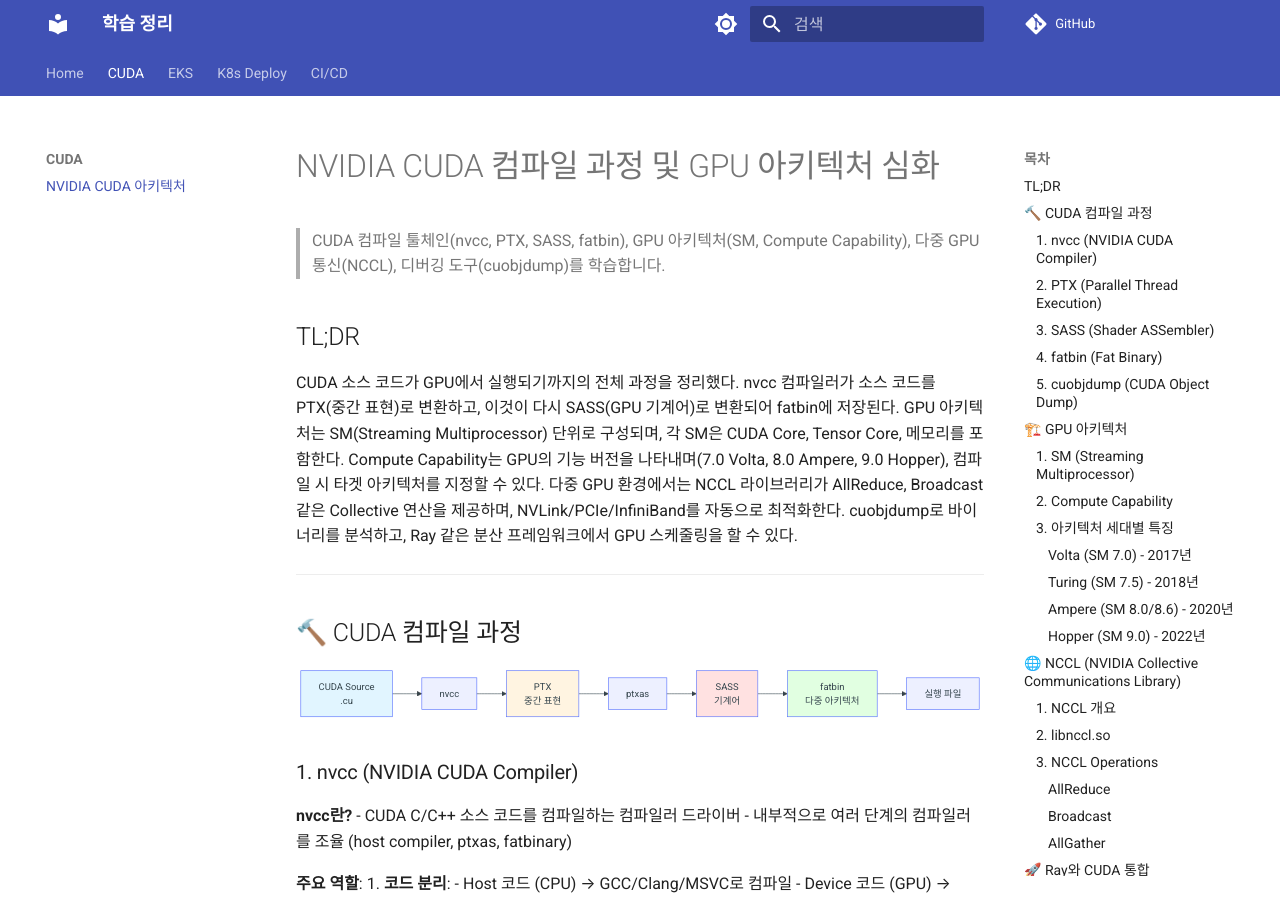
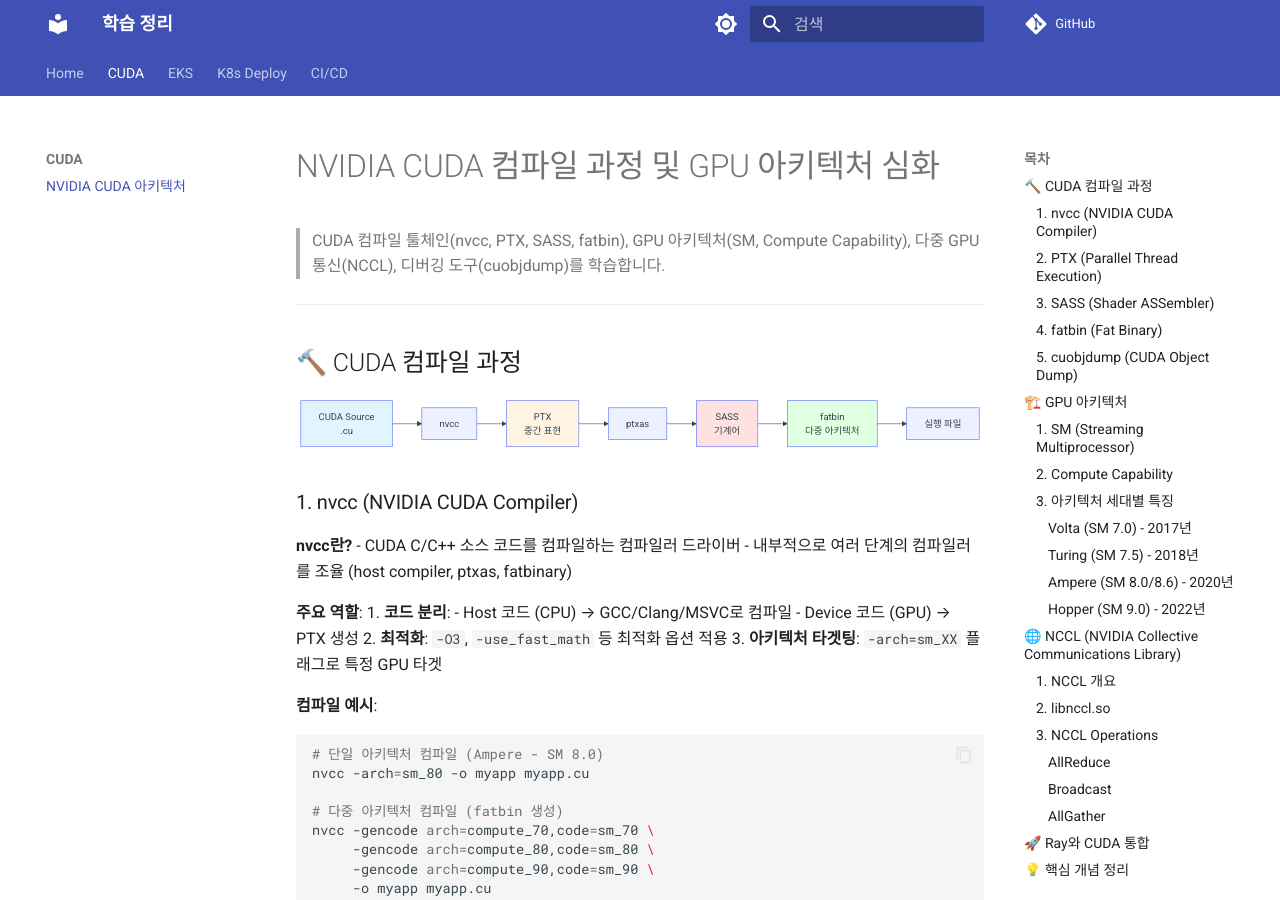
Before and after one commit to juwon8891/juwon8891.github.io, an MkDocs documentation site: the page built from docs/cuda/nvidia-cuda-architecture.md, in a window 1280 px wide and 900 px high. Built offline with MkDocs 1.6.1 and Material for MkDocs 9.7.7, drawn with Linux system fonts in a browser that asks for light colours; comment, search, counter and statistics services are not loaded.

Commit message:
Remove TL;DR sections from all documents

```diff
--- a/docs/cuda/nvidia-cuda-architecture.md
+++ b/docs/cuda/nvidia-cuda-architecture.md
@@ -2,10 +2,6 @@
 # NVIDIA CUDA 컴파일 과정 및 GPU 아키텍처 심화
 
 > CUDA 컴파일 툴체인(nvcc, PTX, SASS, fatbin), GPU 아키텍처(SM, Compute Capability), 다중 GPU 통신(NCCL), 디버깅 도구(cuobjdump)를 학습합니다.
-
-## TL;DR
-
-CUDA 소스 코드가 GPU에서 실행되기까지의 전체 과정을 정리했다. nvcc 컴파일러가 소스 코드를 PTX(중간 표현)로 변환하고, 이것이 다시 SASS(GPU 기계어)로 변환되어 fatbin에 저장된다. GPU 아키텍처는 SM(Streaming Multiprocessor) 단위로 구성되며, 각 SM은 CUDA Core, Tensor Core, 메모리를 포함한다. Compute Capability는 GPU의 기능 버전을 나타내며(7.0 Volta, 8.0 Ampere, 9.0 Hopper), 컴파일 시 타겟 아키텍처를 지정할 수 있다. 다중 GPU 환경에서는 NCCL 라이브러리가 AllReduce, Broadcast 같은 Collective 연산을 제공하며, NVLink/PCIe/InfiniBand를 자동으로 최적화한다. cuobjdump로 바이너리를 분석하고, Ray 같은 분산 프레임워크에서 GPU 스케줄링을 할 수 있다.
 
 ---
 
```
